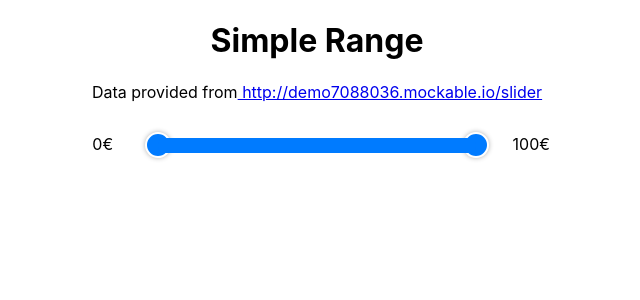
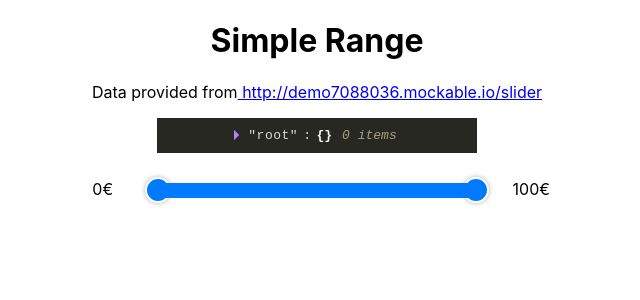
Before and after one commit to DevFoncy/mac-challengue, a React (Create React App) app: page /exercise1 in a window 1280 px wide. Shown: the top 300 px of the page, without its empty margins (343-983 px from the left). Built offline with nearby package versions, Linux system fonts and the light colour scheme; no server answers.

Commit message:
feat: add viewer json

```diff
--- a/package.json
+++ b/package.json
@@ -12,6 +12,7 @@
     "@types/react-dom": "^18.0.11",
     "react": "^18.2.0",
     "react-dom": "^18.2.0",
+    "react-json-view": "^1.21.3",
     "react-router-dom": "^5.2.0",
     "react-scripts": "5.0.1",
     "typescript": "^4.9.5",
--- a/src/infraestructure/ui/Exercise1.tsx
+++ b/src/infraestructure/ui/Exercise1.tsx
@@ -2,6 +2,7 @@ import React , { useState, useEffect} from 'react'
 import { rangeService } from '../../domain/services/Range.service'
 
 import SimpleRange from "./components/SimpleRange"
+import ReactJson from 'react-json-view'
 
 import { SimpleRangeModel } from "../../domain/models/SimpleRange"
 
@@ -9,10 +10,17 @@ import "./styles.css"
 
 export const Exercise1 = () => {
   const [simpleRange, setSimpleRange] = useState<SimpleRangeModel>({min : 0, max: 100})
+  const [json, setJson] = useState<{}>({})
 
+  //Function to only show the response in json viewer
+  const getJsonObject = async () => {
+    const response = await (await fetch('http://demo7088036.mockable.io/slider')).json();
+    setJson(response)
+  }
 
   useEffect(() => {
     rangeService.getRange().then(setSimpleRange)
+    getJsonObject()
   }, [])
 
   return (
@@ -20,6 +28,7 @@ export const Exercise1 = () => {
        <h1>Simple Range </h1>
        <p>Data provided from
          <a href='http://demo7088036.mockable.io/slider' target={"_blank"} rel="noreferrer"> http://demo7088036.mockable.io/slider</a></p>
+         <ReactJson src={json} theme="monokai" style={{width: "300px" , height: "auto" , margin: "auto", marginBottom: "10px", padding: "10px" }}/>
        <SimpleRange min={simpleRange.min} max={simpleRange.max}/>
     </div>
   )
--- a/src/infraestructure/ui/Exercise2.tsx
+++ b/src/infraestructure/ui/Exercise2.tsx
@@ -2,6 +2,7 @@ import React , { useState, useEffect} from 'react'
 import { rangeService } from '../../domain/services/Range.service'
 
 import FixedRange from './components/FixedRange'
+import ReactJson from 'react-json-view'
 
 import { FixedRangeModel } from "../../domain/models/SimpleRange"
 
@@ -12,10 +13,19 @@ export const Exercise2 = () => {
 
   const [start, setStart] = useState<number>(1);
   const [end, setEnd] = useState<number>(2);
+  const [json, setJson] = useState<{}>({})
+
+
+  //Function to only show the response in json viewer
+  const getJsonObject = async () => {
+    const response = await (await fetch('http://demo7088036.mockable.io/slider-fixed')).json();
+    setJson(response)
+  }
 
   const getData = async () => {
     const data = await rangeService.getFixedRange();
     if(data){
+      //initial values : values, start, end
       setValues(data)
       setStart(data[0]);
       setEnd(data.slice(-1)[0])
@@ -24,6 +34,7 @@ export const Exercise2 = () => {
 
   useEffect(() => {
     getData()
+    getJsonObject()
   }, [])
 
   return (
@@ -31,6 +42,7 @@ export const Exercise2 = () => {
        <h1>Fixed Range </h1>
        <p>Data provided from
          <a href='http://demo7088036.mockable.io/slider-fixed' target={"_blank"} rel="noreferrer"> http://demo7088036.mockable.io/slider-fixed</a></p>
+         <ReactJson src={json} theme="monokai" style={{width: "300px" , height: "auto" , margin: "auto", marginBottom: "10px", padding: "10px" }}/>
        <FixedRange values={values} start={start} end={end} />
     </div>
   )
--- a/src/infraestructure/ui/components/SimpleRange/index.tsx
+++ b/src/infraestructure/ui/components/SimpleRange/index.tsx
@@ -28,8 +28,6 @@ const SimpleRange:React.FC<SimpleRangeProps> = ({ min , max }) => {
       const rangeLeft = rangeRef?.current?.getBoundingClientRect().left  || 1;
       const mouseX = e.clientX - rangeLeft;
       const percent = (mouseX / rangeWidth) * 100;
-      console.log("🚀 ~ file: index.tsx:31 ~ handleMouseMove ~ percent:", percent)
-      console.log("🚀 ~ file: index.tsx:39 ~ handleMouseMove ~ endValue:", endValue)
 
       if (startDragging) {
         if (percent < 0) {
```
Also changed, not shown: 1 other file (tests, documents, lock files or other folders).
